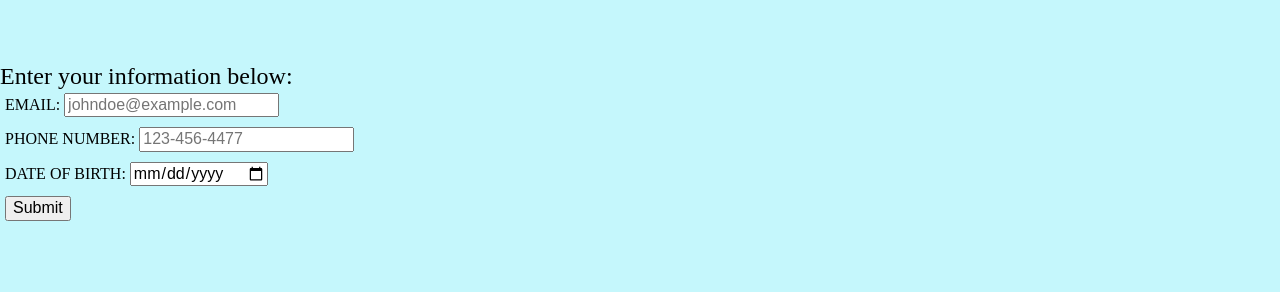
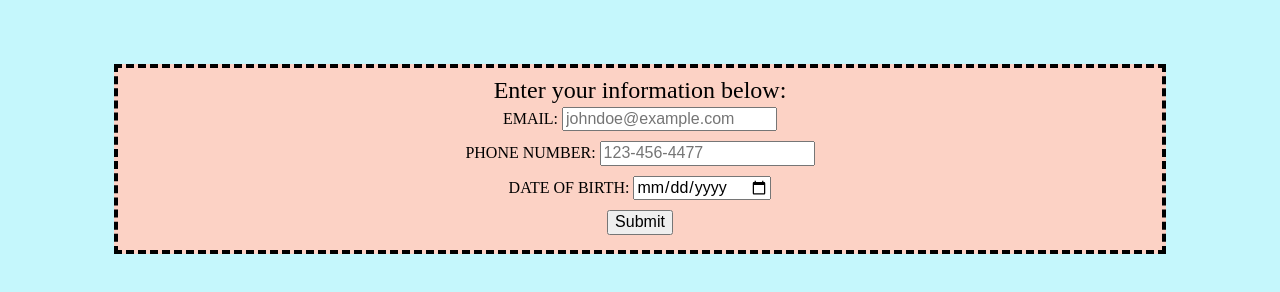
Before and after one commit to AlastyrsOrg/lab2, a plain HTML site: page index.html in a window 1280 px wide. Drawn offline with Linux system fonts and the light colour scheme.

Commit message:
Update screen.css

```diff
--- a/css/screen.css
+++ b/css/screen.css
@@ -26,7 +26,7 @@ h1 {
 	padding: 5px;
 }
 
-#from {
+#form {
 	border: 0.25em dashed black;
 	display: block;
 	padding: 10px;
```
